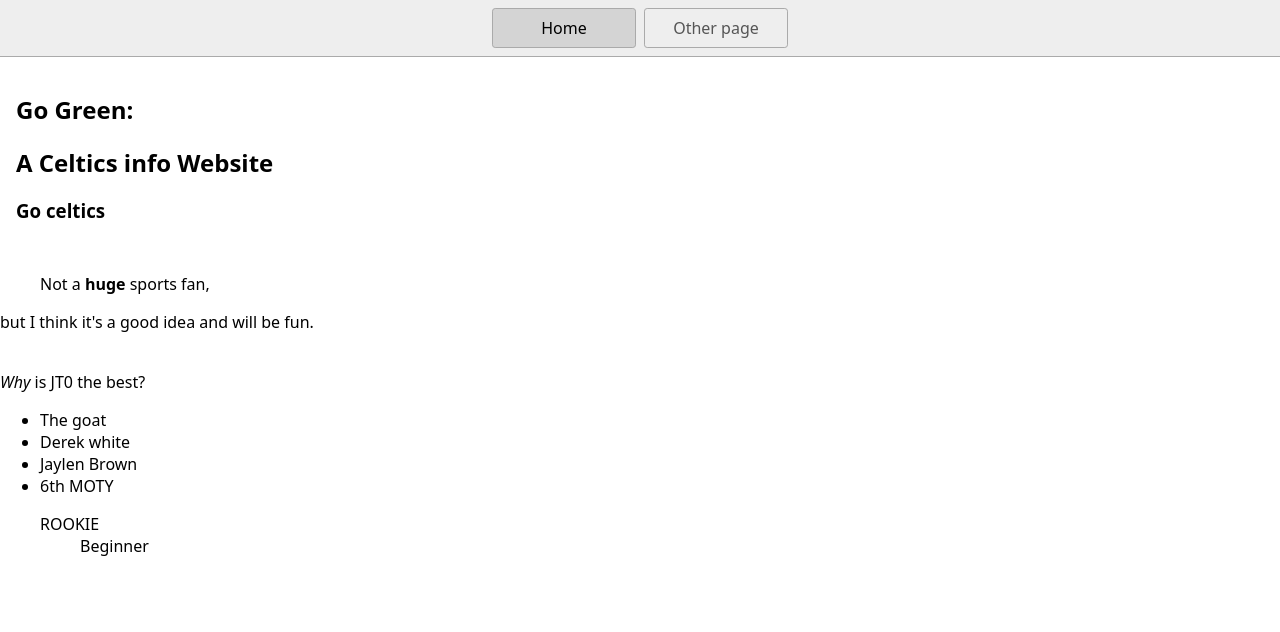
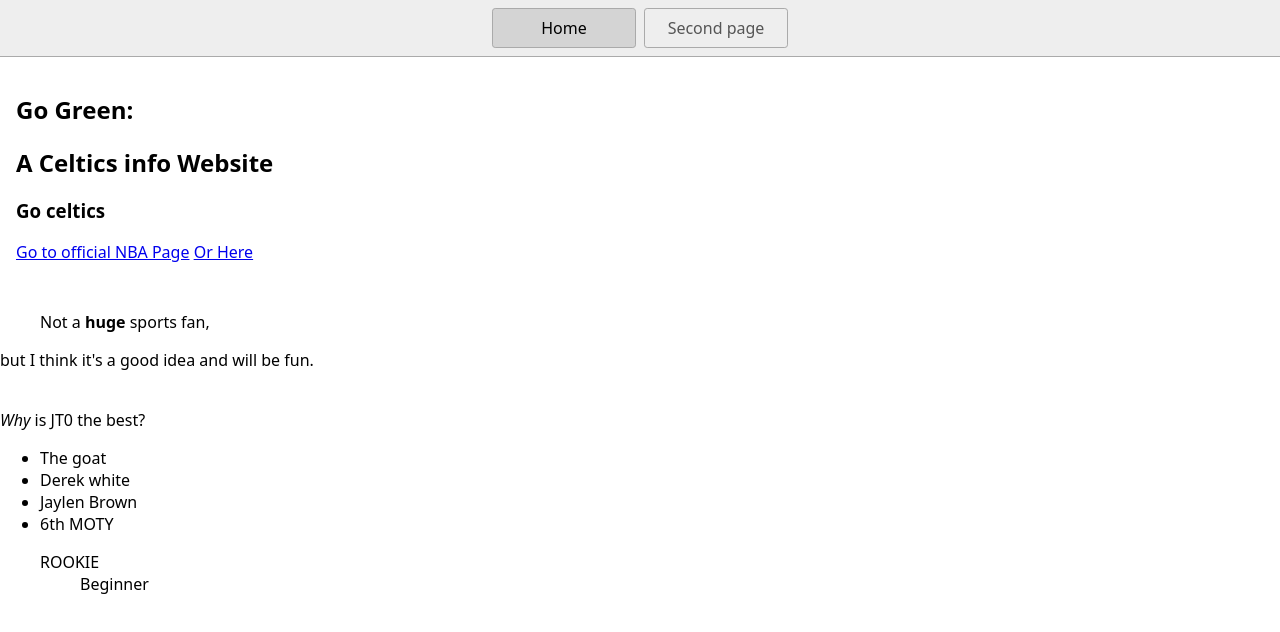
Before and after one commit to carlospromaster4167/carlosm41, a website: page index.html in a window 1280 px wide. Drawn offline with Linux system fonts and the light colour scheme.

Commit message:
Day 3: Files, pathfinding, Hyperlinks

```diff
--- a/index.html
+++ b/index.html
@@ -15,12 +15,15 @@
   <body>
     <nav>
       <a href="/" aria-current="page">Home</a>
-      <a href="/page2.html">Other page</a>
+      <a href="pages/page2.html">Second page</a>
+
     </nav>
     <main>
       <h2>Go Green:</h2>
       <h1> A Celtics info Website</h1>
       <h3>Go celtics</h3>
+      <p> <a href="https://www.nba.com/celtics/">Go to official NBA Page</a>
+        <a href="pages/page2.html">Or Here</a></p>
     </main>
     <blockquote> Not a <b>huge</b> sports fan,<br></blockquote> but I think it's a good idea and will be fun.
     <br>
```
Also changed, not shown: pages/page2.html (renamed from page2.html, +2 -2 lines).
